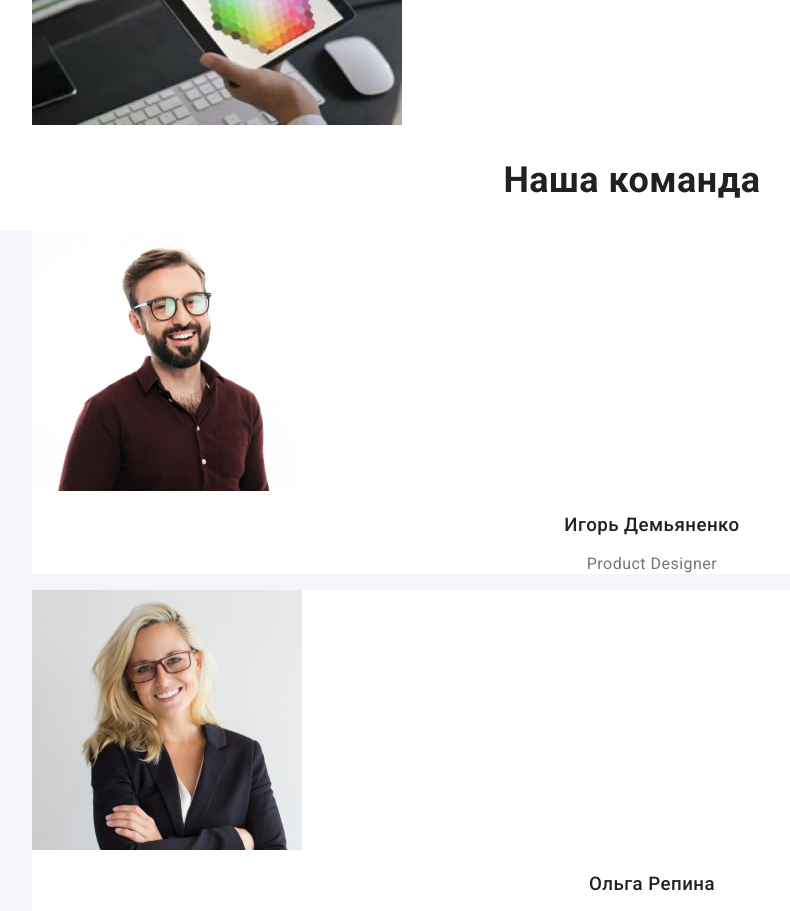
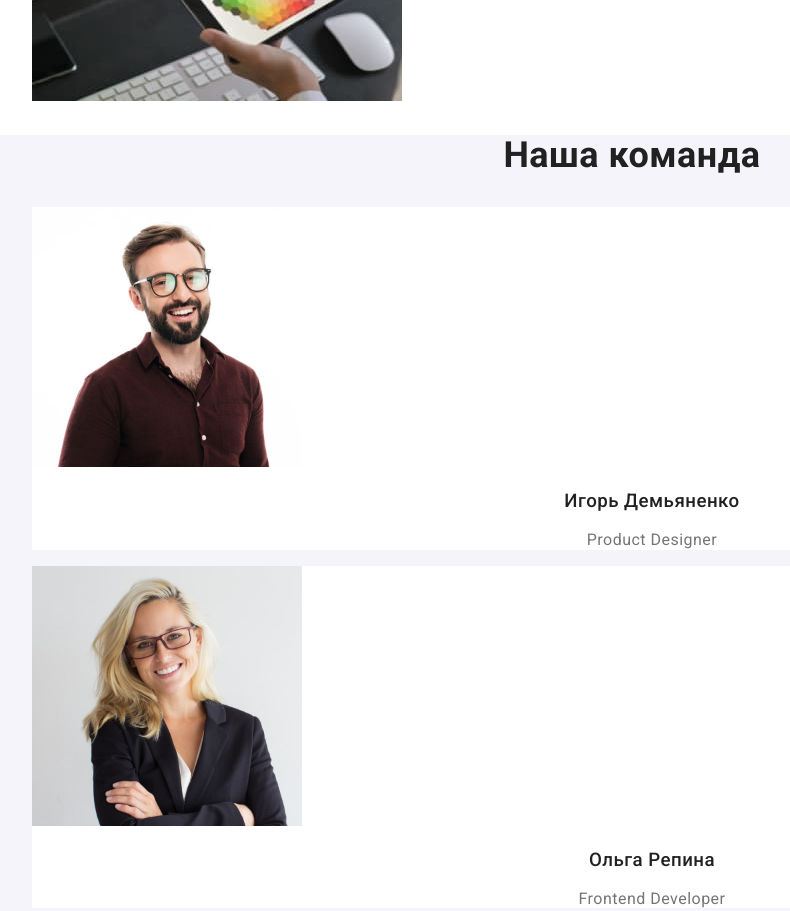
Before and after one commit to Oper992/goit-markup-hw-02, a plain HTML site: page index.html in a window 1280 px wide. Shown: the part 1720-2631 px from the top of the page, without its empty margins (8-798 px from the left). Drawn offline with nearby package versions, Linux system fonts and the light colour scheme.

Commit message:
Доисправил ДЗ2

```diff
--- a/css/styles.css
+++ b/css/styles.css
@@ -75,6 +75,7 @@ body {
   cursor: pointer;
   border-radius: 4px;
   border: none;
+  font-size: 16px;
 }
 .features-text {
   color: var(--gray-text-color);
@@ -95,7 +96,9 @@ body {
 }
 .our-team {
   background-color: var(--gray-background-color);
-  list-style-type: none;
+}
+.our-team-list{
+    list-style-type: none;
 }
 .our-team-title {
   font-weight: 500;
--- a/index.html
+++ b/index.html
@@ -98,9 +98,9 @@
           </li>
         </ul>
       </section>
-      <section>
+      <section class="our-team">
         <h2 class="title-h2">Наша команда</h2>
-        <ul class="our-team">
+        <ul class="our-team-list">
           <li class="our-team-cards">
             <img
               src="images/img(3).jpg"
```
